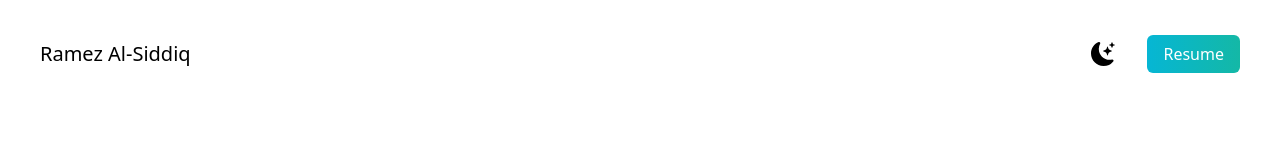
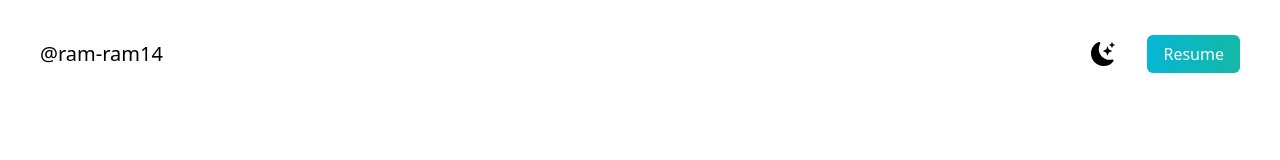
Before and after one commit to ram-ram14/cuddly-meme, a Next.js app in the folder my-portfolio/my-portfolio/: page / in a window 1280 px wide. Shown: the top 160 px of the page. Built offline with nearby package versions, Linux system fonts and the light colour scheme.

Commit message:
changed the font for the nav

```diff
--- a/my-portfolio/my-portfolio/pages/index.js
+++ b/my-portfolio/my-portfolio/pages/index.js
@@ -13,7 +13,7 @@ export default function Home() {
       <main className='bg-white px-10'>
         <section className='min-h-screen'>
           <nav className='py-10 mb-12 flex justify-between'>
-            <h1 className='text-xl'>Ramez Al-Siddiq</h1>
+            <h1 className='text-xl font-sans'>@ram-ram14</h1>
             <ul className='flex items-center'>
               <li>
                 <BsFillMoonStarsFill className='cursor-pointer text-2xl'/>
@@ -26,6 +26,9 @@ export default function Home() {
               </li>
             </ul>
           </nav>
+          <div>
+            <h2></h2>
+          </div>
         </section>
       </main>
     </div>
```
